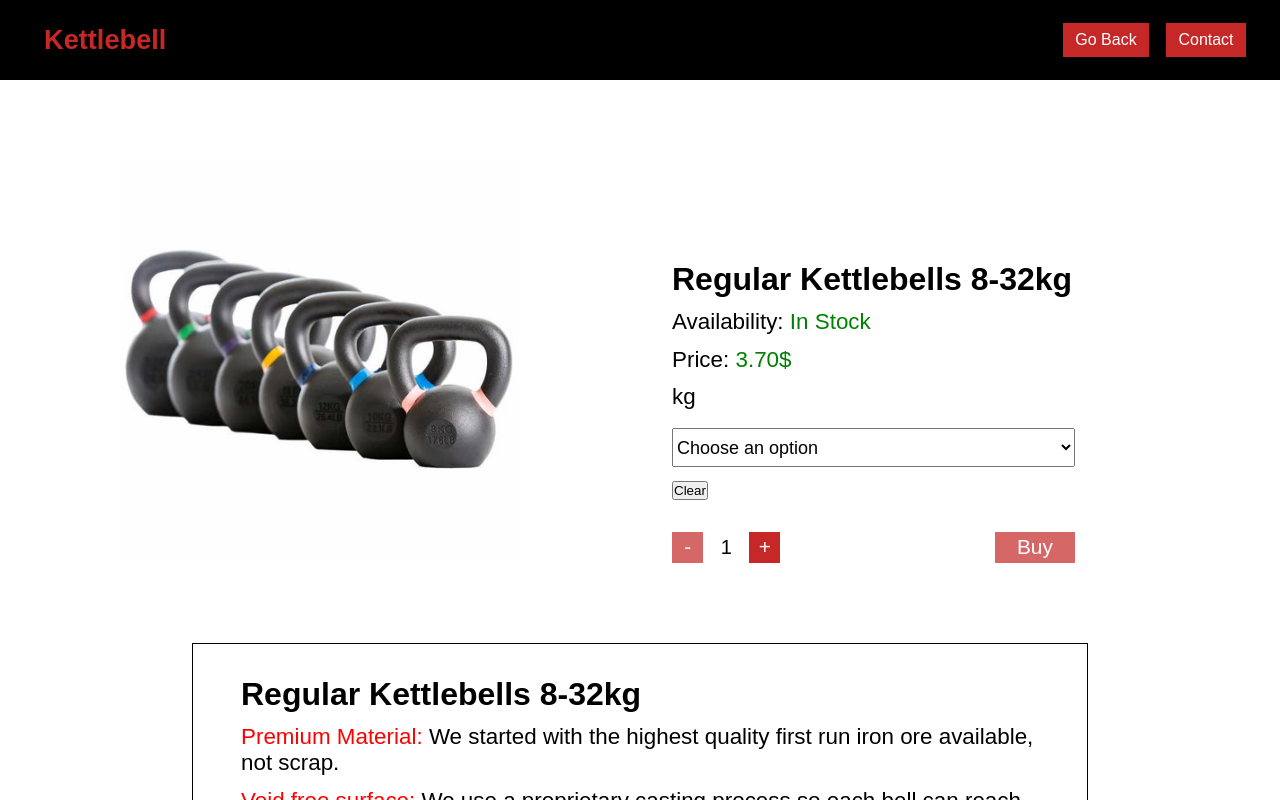
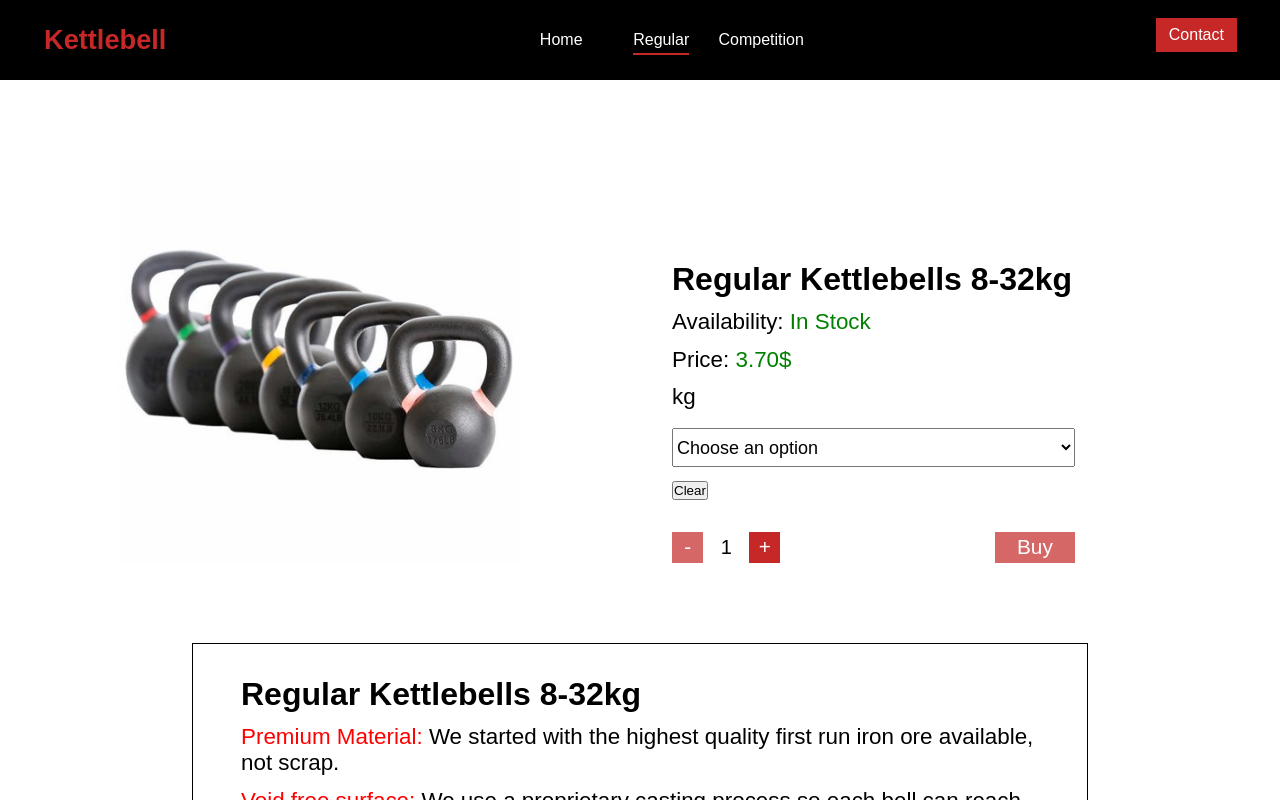
Before and after one commit to nebojsadj/Kettlebells, a React (Create React App) app: page /regular in a window 1280 px wide. Shown: the top 800 px of the page. Built offline with nearby package versions, Linux system fonts and the light colour scheme.

Commit message:
Adding links

```diff
--- a/src/App.js
+++ b/src/App.js
@@ -18,11 +18,11 @@ function App() {
         <Contact />
       </Route>
       <Route path="/competition">
-        <Navbar secondRoute={true} more={true} />
+        <Navbar secondRoute={true} />
         <Competition />
       </Route>
       <Route path="/regular">
-        <Navbar secondRoute={true} more={true} />
+        <Navbar secondRoute={true} />
         <Regular />
       </Route>
       <Footer />
--- a/src/components/Footer/Footer.js
+++ b/src/components/Footer/Footer.js
@@ -1,5 +1,6 @@
 import React from "react";
 import { useHistory } from "react-router-dom";
+import { animateScroll as Scroll } from "react-scroll";
 import { Container, ButtonGroup, Button, Paragraph } from "./FooterStyle";
 
 function Footer() {
@@ -7,10 +8,20 @@ function Footer() {
   return (
     <Container>
       <ButtonGroup>
-        <Button onClick={() => history.push("/regular")}>
+        <Button
+          onClick={() => {
+            history.push("/regular");
+            Scroll.scrollToTop();
+          }}
+        >
           Regular Kettlebell
         </Button>
-        <Button onClick={() => history.push("/competition")}>
+        <Button
+          onClick={() => {
+            history.push("/competition");
+            Scroll.scrollToTop();
+          }}
+        >
           Competition Kettlebell
         </Button>
       </ButtonGroup>
--- a/src/components/Navbar/Navbar.js
+++ b/src/components/Navbar/Navbar.js
@@ -6,13 +6,13 @@ import {
   NavMenu,
   NavItem,
   NavLink,
+  NavRoute,
   Button,
 } from "./NavbarStyle";
 import { animateScroll as Scroll } from "react-scroll";
-import { Link, useHistory } from "react-router-dom";
+import { Link } from "react-router-dom";
 
-function Navbar({ secondRoute, more }) {
-  const history = useHistory();
+function Navbar({ secondRoute }) {
   return (
     <>
       <Nav>
@@ -61,17 +61,34 @@ function Navbar({ secondRoute, more }) {
                 </NavItem>
               </>
             )}
-            {more && (
+            {!secondRoute || (
               <NavItem>
-                <Button onClick={() => history.goBack()}>Go Back</Button>
+                <NavRoute
+                  to="/"
+                  exact="true"
+                  onClick={() => Scroll.scrollToTop()}
+                >
+                  Home
+                </NavRoute>
               </NavItem>
             )}
+
             <NavItem>
-              <Link to="/contact">
-                <Button onClick={() => Scroll.scrollToTop()}>Contact</Button>
-              </Link>
+              <NavRoute to="/regular" onClick={() => Scroll.scrollToTop()}>
+                Regular
+              </NavRoute>
+            </NavItem>
+            <NavItem>
+              <NavRoute to="/competition" onClick={() => Scroll.scrollToTop()}>
+                Competition
+              </NavRoute>
             </NavItem>
           </NavMenu>
+          <NavItem>
+            <Link to="/contact">
+              <Button onClick={() => Scroll.scrollToTop()}>Contact</Button>
+            </Link>
+          </NavItem>
         </NavbarContainer>
       </Nav>
     </>
--- a/src/components/Navbar/NavbarStyle.js
+++ b/src/components/Navbar/NavbarStyle.js
@@ -1,5 +1,5 @@
 import styled from "styled-components";
-import { Link as LinkR } from "react-router-dom";
+import { NavLink as LinkR } from "react-router-dom";
 import { Link as LinkS } from "react-scroll";
 
 export const Nav = styled.nav`
@@ -19,7 +19,7 @@ export const NavbarContainer = styled.div`
   height: 80px;
   width: 100%;
   padding: 0 24px;
-  max-width: 1600px;
+  max-width: 1800px;
   z-index: 1;
 `;
 
@@ -54,6 +54,17 @@ export const NavLink = styled(LinkS)`
   cursor: pointer;
 `;
 
+export const NavRoute = styled(LinkR)`
+  color: #fff;
+  cursor: pointer;
+  text-decoration: none;
+
+  & .active {
+    border-bottom: 2px solid #c62828;
+    padding-bottom: 5px;
+  }
+`;
+
 export const Button = styled.button`
   font-size: 1em;
   padding: 0.5em 0.8em;
```
Also changed, not shown: public/favicon.png (added).
